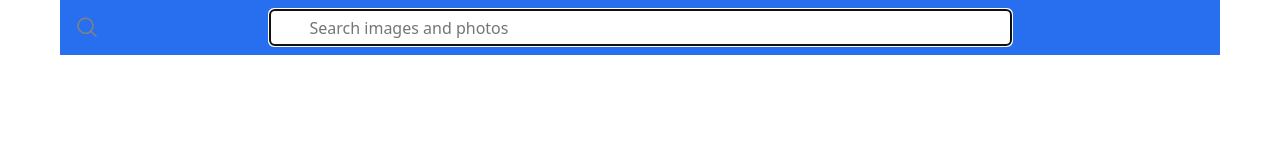
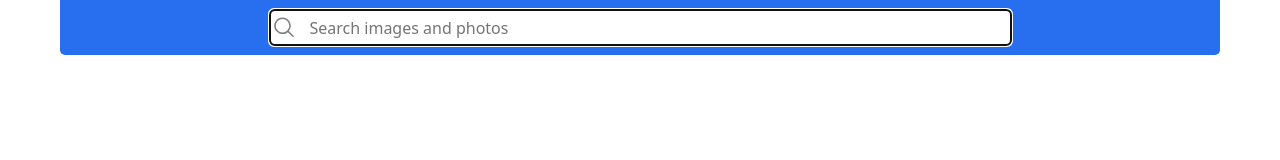
Before and after one commit to OlenaShatalova/goit-typescript-hw-02, a React (Vite) app: page / in a window 1280 px wide. Shown: the top 160 px of the page. Built offline with nearby package versions, Linux system fonts and the light colour scheme.

Commit message:
change css for icon-search

```diff
--- a/src/components/App/App.types.ts
+++ b/src/components/App/App.types.ts
@@ -1,4 +1,4 @@
-export interface IimageData {
+export interface IImageData {
   urls: {
     regular: string;
   };
--- a/src/components/ImageModal/ImageModal.types.ts
+++ b/src/components/ImageModal/ImageModal.types.ts
@@ -3,5 +3,5 @@ import { IimageData } from '../App/App.types';
 export interface ImageModalProps {
   isOpen: boolean;
   onClose: () => void;
-  selectedImage: IimageData;
+  selectedImage: IImageData;
 }
--- a/src/components/SearchBar/SearchBar.module.css
+++ b/src/components/SearchBar/SearchBar.module.css
@@ -2,6 +2,7 @@
   position: fixed;
   width: 300px;
   background-color: rgb(40, 111, 240);
+  border-radius: 0 0 5px 5px;
   padding: 10px;
   text-align: center;
   margin-bottom: 25px;
@@ -25,8 +26,8 @@
 
 .button {
   position: absolute;
-  top: 53%;
-  left: 5px;
+  top: 55%;
+  left: 2px;
   transform: translateY(-50%);
   cursor: alias;
 }
@@ -38,6 +39,9 @@
   .input {
     width: 80%;
   }
+  .button {
+    left: 75px;
+  }
 }
 
 @media (min-width: 1200px) {
@@ -47,4 +51,7 @@
   .input {
     width: 65%;
   }
+  .button {
+    left: 202px;
+  }
 }
```
